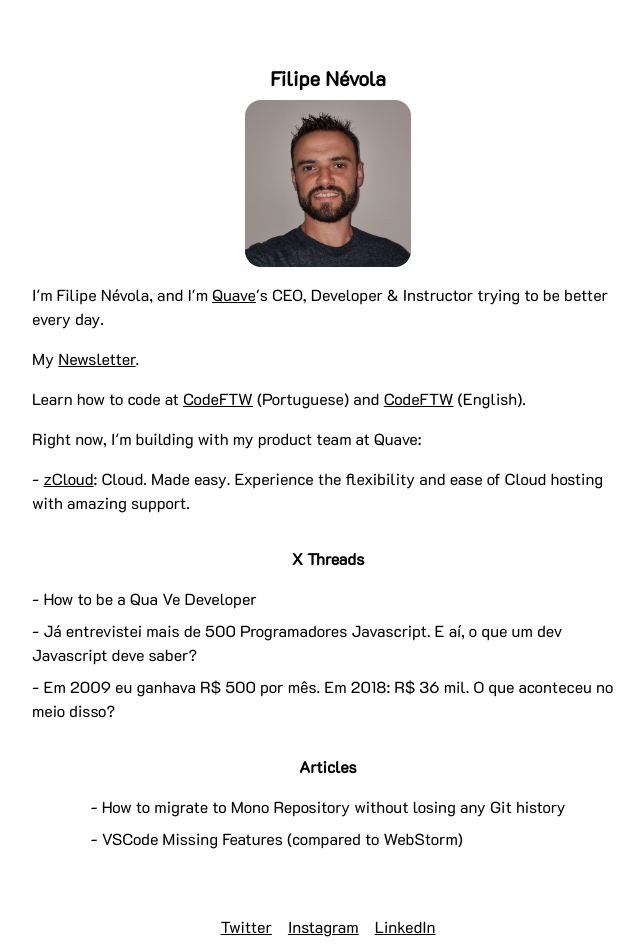
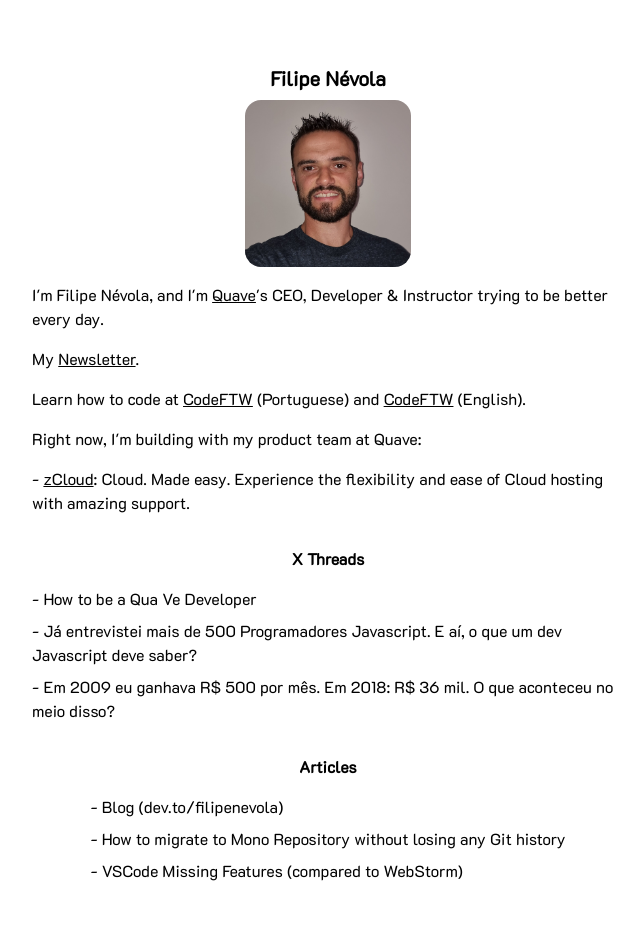
Before and after one commit to filipenevola/filipenevola, a Next.js app: page / in a window 1280 px wide. Shown: the top 951 px of the page, without its empty margins (312-956 px from the left). Built offline with nearby package versions, Linux system fonts and the light colour scheme.

Commit message:
Adds dev.to link

```diff
--- a/pages/index.js
+++ b/pages/index.js
@@ -58,6 +58,9 @@
     <ul
       className="space-y-2">
       <li><a
+        href="https://dev.to/filipenevola"
+        target="_blank">- Blog (dev.to/filipenevola)</a></li>
+      <li><a
         href="https://medium.com/@filipenevola/how-to-migrate-to-mono-repository-without-losing-any-git-history-7a4d80aa7de2"
         target="_blank">- How to migrate to Mono Repository without losing any
         Git history</a></li>
```
